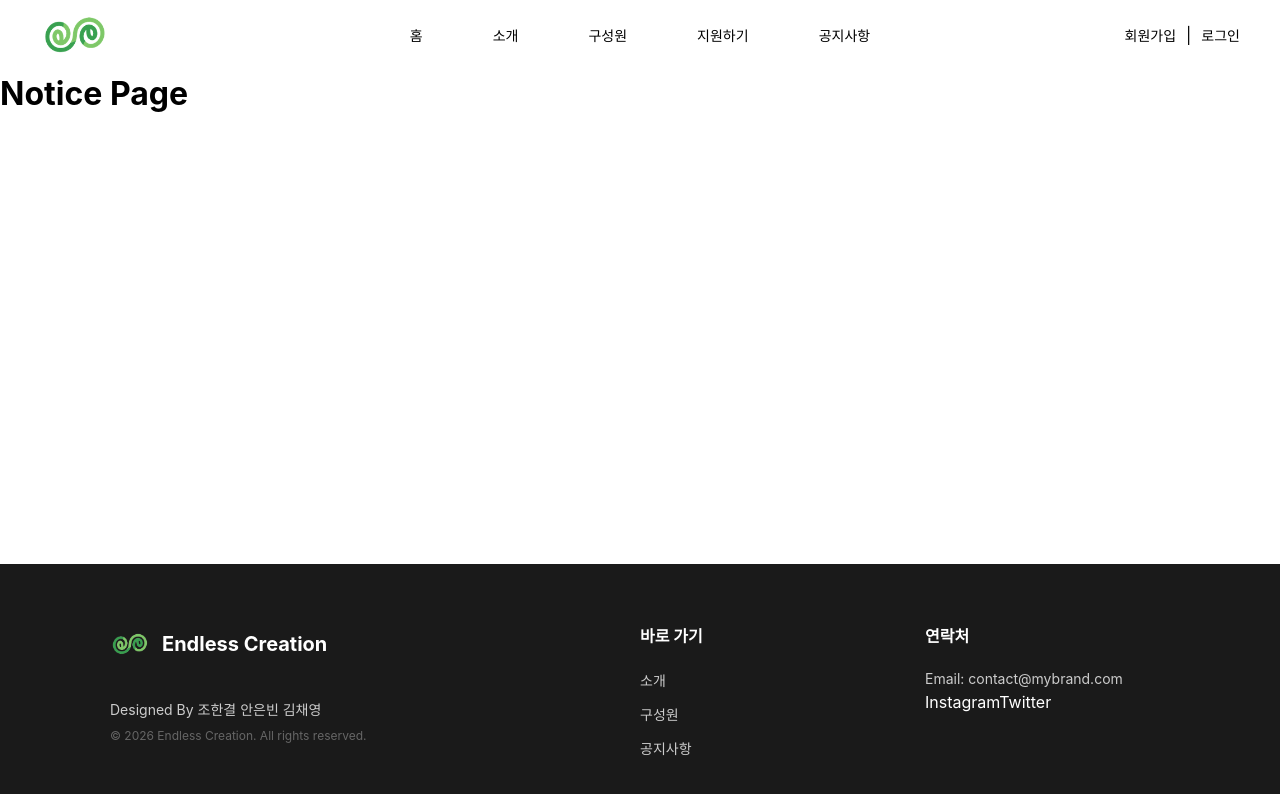
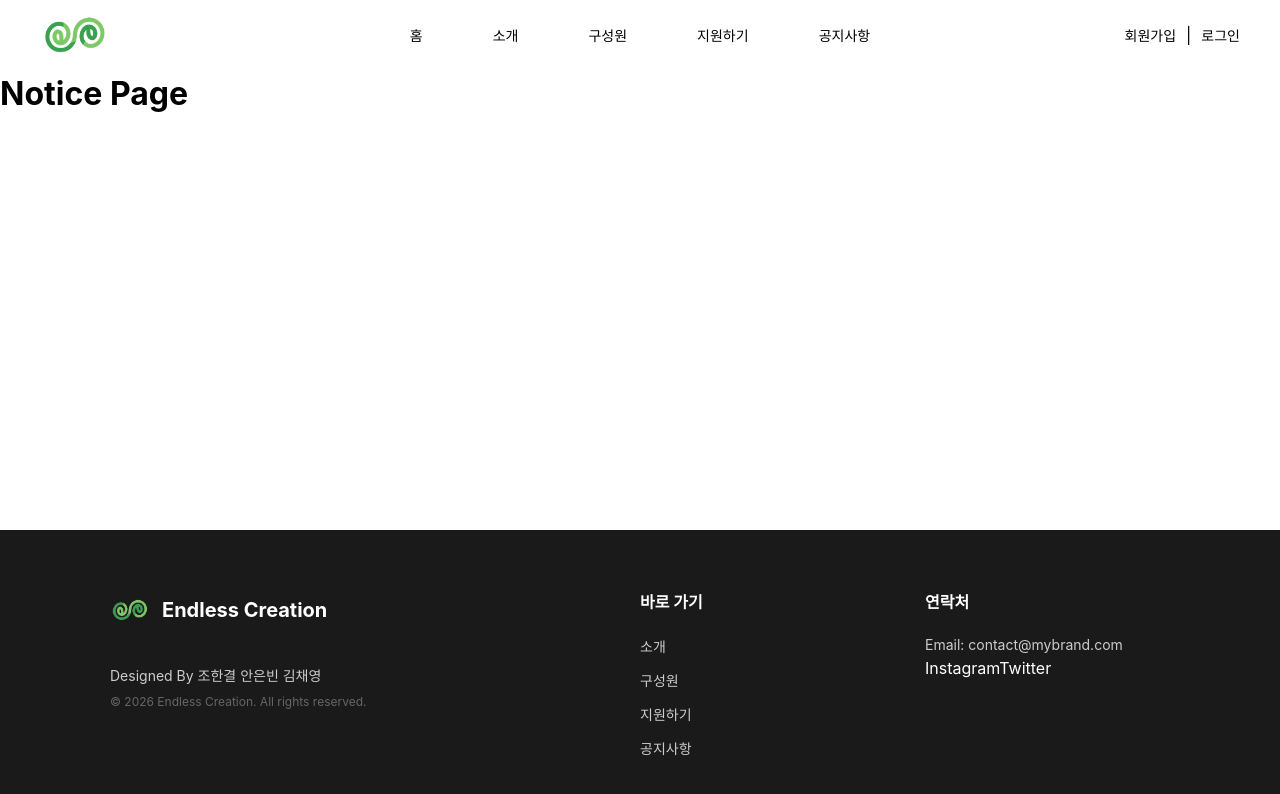
Before and after one commit to gksruf22/EC, a React app in the folder frontend/: page /notice in a window 1280 px wide. Shown: the top 794 px of the page. Built offline with nearby package versions, Linux system fonts and the light colour scheme; the HTML template or start-up script is replaced by a standard one.

Commit message:
footer에 지원하기 추가

```diff
--- a/frontend/src/components/Footer.tsx
+++ b/frontend/src/components/Footer.tsx
@@ -29,6 +29,7 @@ const Footer = () => {
           <ul>
             <li><Link to="/about">소개</Link></li>
             <li><Link to="/members">구성원</Link></li>
+            <li><Link to="/apply">지원하기</Link></li>
             <li><Link to="/notice">공지사항</Link></li>
           </ul>
         </div>
```
